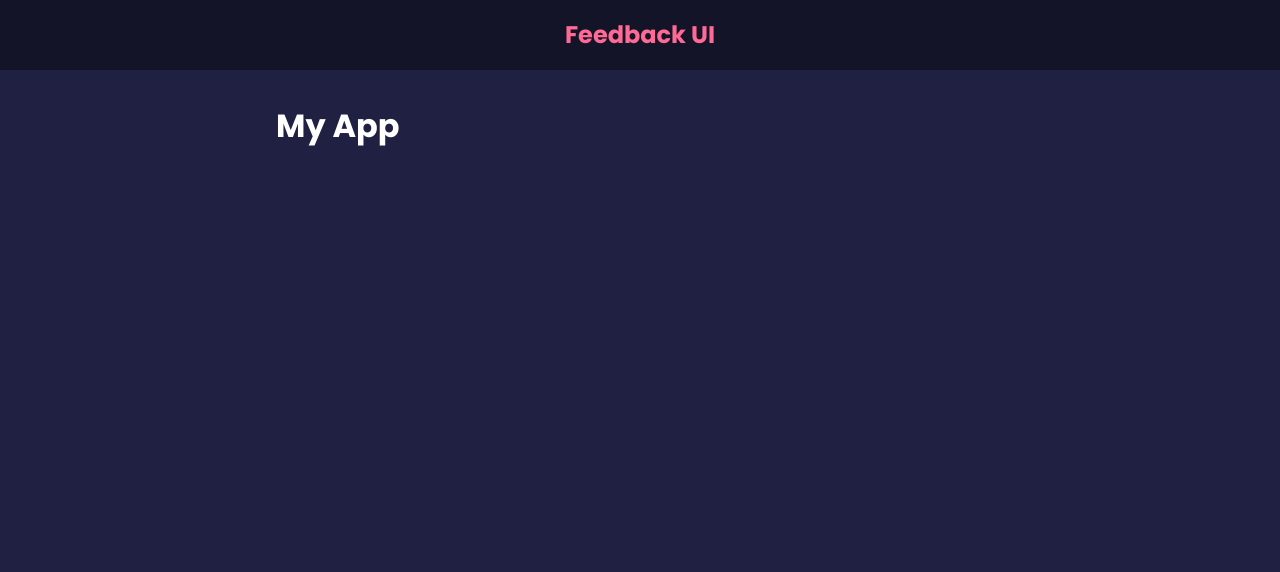
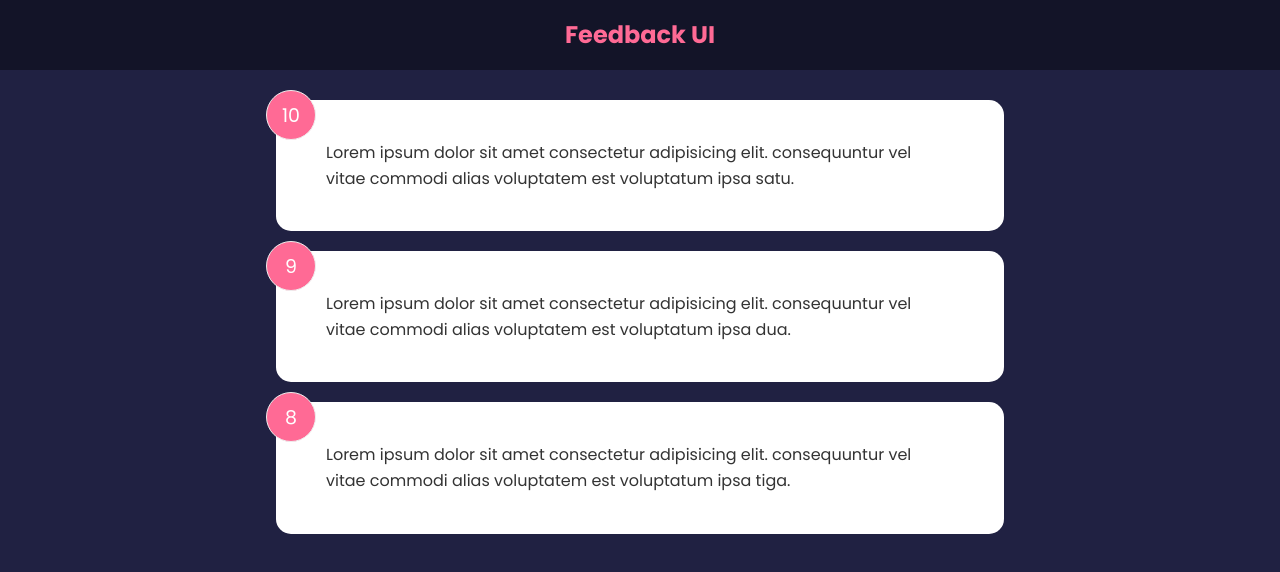
Before and after one commit to yudhaph0300/feedback-app, a React (Create React App) app: page / in a window 1280 px wide. Shown: the top 572 px of the page. Built offline with nearby package versions, Linux system fonts and the light colour scheme.

Commit message:
React Video - Managing Global State

```diff
--- a/src/App.js
+++ b/src/App.js
@@ -1,11 +1,15 @@
+import { useState } from "react";
+import FeedbackList from "./components/FeedbackList";
 import Header from "./components/Header";
+import FeedbackData from "./data/FeedbackData";
 
 function App() {
+  const [feedback, setFeedback] = useState(FeedbackData);
   return (
     <>
       <Header />
       <div className="container">
-        <h1>My App</h1>
+        <FeedbackList feedback={feedback} />
       </div>
     </>
   );
--- /dev/null
+++ b/src/components/FeedbackItem.jsx
@@ -0,0 +1,10 @@
+function FeedbackItem({item}) {
+  return (
+    <div className="card">
+      <div className="num-display">{item.rating}</div>
+      <div className="text-display">{item.text}</div>
+    </div>
+  )
+}
+
+export default FeedbackItem
--- /dev/null
+++ b/src/components/FeedbackList.jsx
@@ -0,0 +1,13 @@
+import FeedbackItem from "./FeedbackItem"
+
+function FeedbackList({feedback}) {
+   if (!feedback || feedback.length === 0) {
+      return <p>No Feedback Yet</p>
+   }
+   return <div className="feedback-list">
+      {feedback.map((item) => (
+         <FeedbackItem key={item.id} item={item}/>
+      ))}
+   </div>
+}
+export default FeedbackList
--- /dev/null
+++ b/src/data/FeedbackData.js
@@ -0,0 +1,19 @@
+const FeedbackData = [
+  {
+    id: 1,
+    rating: 10,
+    text: "Lorem ipsum dolor sit amet consectetur adipisicing elit. consequuntur vel vitae commodi alias voluptatem est voluptatum ipsa satu.",
+  },
+  {
+    id: 2,
+    rating: 9,
+    text: "Lorem ipsum dolor sit amet consectetur adipisicing elit. consequuntur vel vitae commodi alias voluptatem est voluptatum ipsa dua.",
+  },
+  {
+    id: 3,
+    rating: 8,
+    text: "Lorem ipsum dolor sit amet consectetur adipisicing elit. consequuntur vel vitae commodi alias voluptatem est voluptatum ipsa tiga.",
+  },
+];
+
+export default FeedbackData;
```
